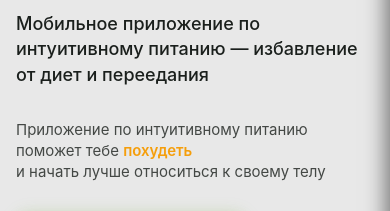
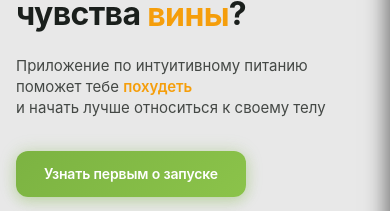
Before and after one commit to asg1997/intuitive_eating_web, a plain HTML site: page index.html in a window 390 px wide. Shown: the part 298-509 px from the top of the page. Drawn offline with Linux system fonts and the light colour scheme.

Commit message:
оптимизация для сео

```diff
--- a/index.html
+++ b/index.html
@@ -153,11 +153,9 @@
                 <div class="hero-text">
                     <h1 class="hero-title" itemprop="name">Устали от <span class="highlight">диет</span>, <span
                             class="highlight">срывов</span>,<br>чувства <span class="highlight">вины</span>?</h1>
-                    <h2 class="hero-subtitle">Мобильное приложение по интуитивному питанию — избавление от диет и
-                        переедания</h2>
-                    <p class="hero-note" itemprop="description">Приложение по интуитивному питанию<br>поможет
+                    <h2 class="hero-note" itemprop="description">Приложение по интуитивному питанию<br>поможет
                         тебе <span class="highlight">похудеть</span><br>и начать лучше относиться к своему телу
-                    </p>
+                    </h2>
                     <div class="hero-buttons">
                         <a href="#subscribe" class="btn btn-primary">Узнать первым о запуске</a>
                     </div>
--- a/styles.css
+++ b/styles.css
@@ -553,14 +553,6 @@ body {
     z-index: 10;
 }
 
-.hero-subtitle {
-    font-size: 18px;
-    color: var(--dark-text);
-    margin-bottom: 16px;
-    line-height: 1.4;
-    font-weight: 500;
-}
-
 .tablet-break {
     display: none;
 }
@@ -570,6 +562,7 @@ body {
     color: var(--text-soft-white);
     margin-bottom: 40px;
     font-style: normal;
+    font-weight: normal;
     opacity: 1;
 }
 
@@ -1779,19 +1772,12 @@ section {
         margin-bottom: 24px;
     }
 
-    .hero-subtitle {
-        order: 2;
-        text-align: left;
-        max-width: 650px;
-        margin-bottom: 32px;
-    }
-
     .tablet-break {
         display: inline;
     }
 
     .hero-note {
-        order: 3;
+        order: 2;
         text-align: left;
         max-width: 650px;
         margin-bottom: 32px;
@@ -1881,10 +1867,6 @@ section {
         font-size: 36px;
     }
 
-    .hero-subtitle {
-        font-size: 18px;
-    }
-
     /* Адаптация стикеров для планшетов */
     .quotes-section {
         padding: 0 0 60px;
```
